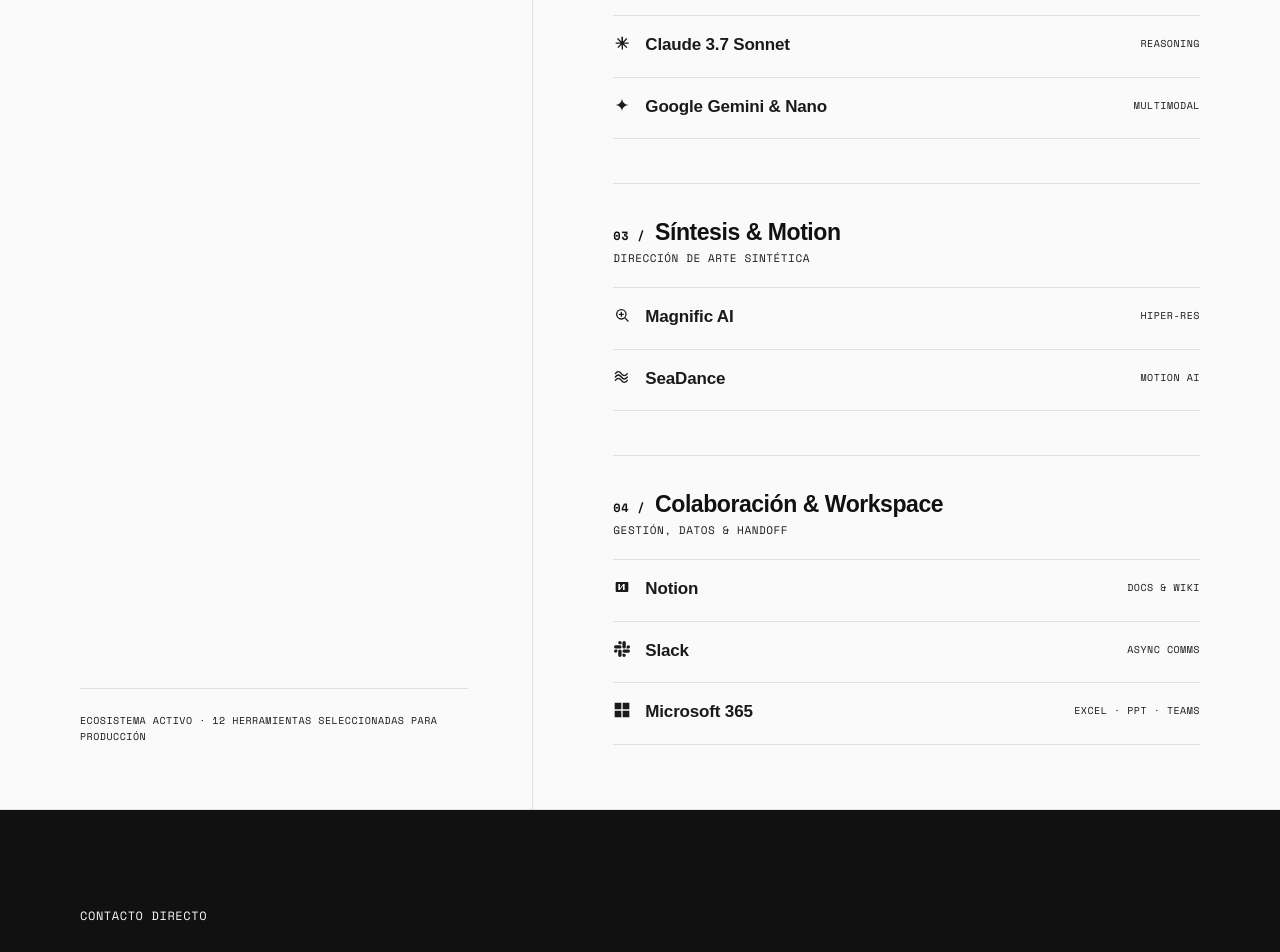
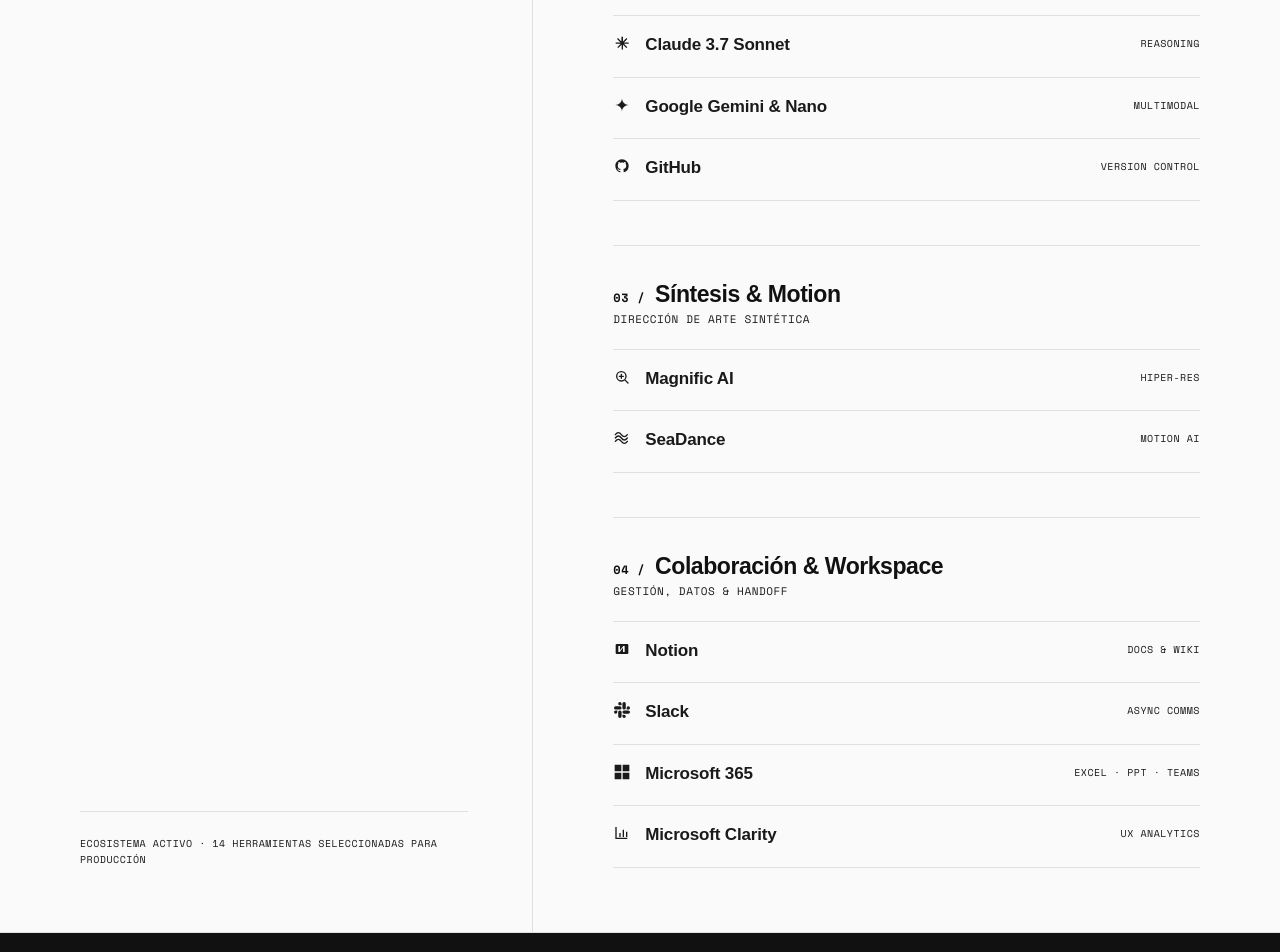
Before and after one commit to antonmojon/AcalerPortfolio, a React (Vite) app: page /about in a window 1280 px wide. Shown: the part 2360-3312 px from the top of the page. Built offline with nearby package versions, Linux system fonts and the light colour scheme; the HTML template or start-up script is replaced by a standard one; a web font is replaced by a local one.

Commit message:
feat(stack): add GitHub and Microsoft Clarity with custom SVG icons

```diff
--- a/src/context/LanguageContext.tsx
+++ b/src/context/LanguageContext.tsx
@@ -109,7 +109,7 @@
     'about.stack_title': 'La importancia del stack',
     'about.stack_manifesto_p1': 'El diseño no termina en el lienzo estático: vive en la interacción real, en los tokens y en el código vivo.',
     'about.stack_manifesto_p2': 'Articulo un flujo donde el craft visual, la lógica agéntica y la síntesis generativa multiplican la velocidad y la calidad de entrega de producto.',
-    'about.stack_meta': 'Ecosistema activo · 12 herramientas seleccionadas para producción',
+    'about.stack_meta': 'Ecosistema activo · 14 herramientas seleccionadas para producción',
     'about.cta_title': 'CREEMOS ALGO JUNTOS',
 
     // Contact
@@ -238,7 +238,7 @@
     'about.stack_title': 'The Importance of the Stack',
     'about.stack_manifesto_p1': 'Design does not end on the static canvas: it lives in real interaction, tokens, and living code.',
     'about.stack_manifesto_p2': 'I structure a workflow where visual craft, agentic reasoning, and generative synthesis accelerate velocity and elevate product delivery quality.',
-    'about.stack_meta': 'Active ecosystem · 12 tools curated for production',
+    'about.stack_meta': 'Active ecosystem · 14 tools curated for production',
     'about.cta_title': "LET'S BUILD SOMETHING",
 
     // Contact
@@ -367,7 +367,7 @@
     'about.stack_title': 'L’importance de la stack',
     'about.stack_manifesto_p1': 'Le design ne s’arrête pas au canevas statique : il s’anime dans l’interaction réelle, les tokens et le code vivant.',
     'about.stack_manifesto_p2': 'J’articule un workflow où le craft visuel, la logique agentique et la synthèse générative démultiplient la vitesse et la qualité de livraison.',
-    'about.stack_meta': 'Écosystème actif · 12 outils sélectionnés pour la production',
+    'about.stack_meta': 'Écosystème actif · 14 outils sélectionnés pour la production',
     'about.cta_title': 'CRÉONS ENSEMBLE',
 
     // Contact
@@ -622,6 +622,7 @@
         { name: 'Claude Code', tag: 'CLI Agent', focus: 'Agente autónomo en terminal' },
         { name: 'Claude 3.7 Sonnet', tag: 'Reasoning', focus: 'Heurísticas UX y arquitectura' },
         { name: 'Google Gemini & Nano', tag: 'Multimodal', focus: 'Inferencia contextual on-device' },
+        { name: 'GitHub', tag: 'Version Control', focus: 'Control de versiones, repositorios de tokens y sincronización de código UI' },
       ],
     },
     {
@@ -641,6 +642,7 @@
         { name: 'Notion', tag: 'Docs & Wiki', focus: 'Documentación de producto, especificaciones y design roadmap' },
         { name: 'Slack', tag: 'Async Comms', focus: 'Comunicación de equipo, canales de producto y feedback ágil' },
         { name: 'Microsoft 365', tag: 'Excel · PPT · Teams', focus: 'Excel (datos cuantitativos), PowerPoint (presentaciones ejecutivas) y Teams' },
+        { name: 'Microsoft Clarity', tag: 'UX Analytics', focus: 'Mapas de calor, grabaciones de sesión y telemetría de interacción' },
       ],
     },
   ],
@@ -664,6 +666,7 @@
         { name: 'Claude Code', tag: 'CLI Agent', focus: 'Autonomous terminal agent' },
         { name: 'Claude 3.7 Sonnet', tag: 'Reasoning', focus: 'UX heuristics and system architecture' },
         { name: 'Google Gemini & Nano', tag: 'Multimodal', focus: 'Contextual on-device inference' },
+        { name: 'GitHub', tag: 'Version Control', focus: 'Version control, token repositories, and code synchronization' },
       ],
     },
     {
@@ -683,6 +686,7 @@
         { name: 'Notion', tag: 'Docs & Wiki', focus: 'Product documentation, specs, and design roadmaps' },
         { name: 'Slack', tag: 'Async Comms', focus: 'Team communication, product channels, and rapid feedback' },
         { name: 'Microsoft 365', tag: 'Excel · PPT · Teams', focus: 'Excel (quantitative data), PowerPoint (executive decks), and Teams' },
+        { name: 'Microsoft Clarity', tag: 'UX Analytics', focus: 'Session heatmaps, recordings, and user interaction telemetry' },
       ],
     },
   ],
@@ -706,6 +710,7 @@
         { name: 'Claude Code', tag: 'CLI Agent', focus: 'Agent autonome dans le terminal' },
         { name: 'Claude 3.7 Sonnet', tag: 'Raisonnement', focus: 'Heuristiques UX et architecture' },
         { name: 'Google Gemini & Nano', tag: 'Multimodal', focus: 'Inférence contextuelle sur appareil' },
+        { name: 'GitHub', tag: 'Contrôle de Version', focus: 'Dépôts de code, synchronisation des tokens et CI/CD UI' },
       ],
     },
     {
@@ -725,6 +730,7 @@
         { name: 'Notion', tag: 'Docs & Wiki', focus: 'Documentation produit, spécifications et feuille de route' },
         { name: 'Slack', tag: 'Comms Asynchrones', focus: 'Communication d’équipe, canaux produit et retours agiles' },
         { name: 'Microsoft 365', tag: 'Excel · PPT · Teams', focus: 'Excel (analyse de données), PowerPoint (présentations) et Teams' },
+        { name: 'Microsoft Clarity', tag: 'Analytique UX', focus: 'Cartes thermiques, enregistrements de session et friction utilisateur' },
       ],
     },
   ],
--- a/src/pages/AboutPage.tsx
+++ b/src/pages/AboutPage.tsx
@@ -283,6 +283,21 @@
       <path d="M1 1h10v10H1V1zm12 0h10v10H13V1zM1 13h10v10H1V13zm12 0h10v10H13V13z" />
     </svg>
   ),
+  'Microsoft Clarity': (
+    <svg viewBox="0 0 24 24" width="16" height="16" fill="currentColor">
+      <path d="M4 19h16v2H2V3h2v16zm4-7h2v6H8v-6zm5-5h2v11h-2V7zm5 3h2v8h-2v-8z" />
+    </svg>
+  ),
+  Clarity: (
+    <svg viewBox="0 0 24 24" width="16" height="16" fill="currentColor">
+      <path d="M4 19h16v2H2V3h2v16zm4-7h2v6H8v-6zm5-5h2v11h-2V7zm5 3h2v8h-2v-8z" />
+    </svg>
+  ),
+  GitHub: (
+    <svg viewBox="0 0 24 24" width="16" height="16" fill="currentColor">
+      <path fillRule="evenodd" clipRule="evenodd" d="M12 2C6.477 2 2 6.484 2 12.017c0 4.425 2.865 8.18 6.839 9.504.5.092.682-.217.682-.483 0-.237-.008-.868-.013-1.703-2.782.605-3.369-1.343-3.369-1.343-.454-1.158-1.11-1.466-1.11-1.466-.908-.62.069-.608.069-.608 1.003.07 1.53 1.032 1.53 1.032.892 1.53 2.341 1.088 2.91.832.092-.647.35-1.088.636-1.338-2.22-.253-4.555-1.113-4.555-4.951 0-1.093.39-1.988 1.029-2.688-.103-.253-.446-1.272.098-2.65 0 0 .84-.27 2.75 1.026A9.564 9.564 0 0112 6.844c.85.004 1.705.115 2.504.337 1.909-1.296 2.747-1.027 2.747-1.027.546 1.379.202 2.398.1 2.651.64.7 1.028 1.595 1.028 2.688 0 3.848-2.339 4.695-4.566 4.943.359.309.678.92.678 1.855 0 1.338-.012 2.419-.012 2.747 0 .268.18.58.688.482A10.019 10.019 0 0022 12.017C22 6.484 17.522 2 12 2z" />
+    </svg>
+  ),
   'Claude Code': (
     <svg viewBox="0 0 24 24" width="16" height="16" fill="none" stroke="currentColor" strokeWidth="2" strokeLinecap="round" strokeLinejoin="round">
       <polyline points="4 17 10 11 4 5" />
@@ -529,6 +544,7 @@
       { name: 'Claude Code', tag: 'CLI Agent', focus: 'Agente autónomo en terminal' },
       { name: 'Claude 3.7 Sonnet', tag: 'Reasoning', focus: 'Heurísticas UX y arquitectura' },
       { name: 'Google Gemini & Nano', tag: 'Multimodal', focus: 'Inferencia contextual on-device' },
+      { name: 'GitHub', tag: 'Version Control', focus: 'Control de versiones, repositorios de tokens y sincronización de código UI' },
     ],
   },
   {
@@ -548,6 +564,7 @@
       { name: 'Notion', tag: 'Docs & Wiki', focus: 'Documentación de producto, especificaciones y design roadmap' },
       { name: 'Slack', tag: 'Async Comms', focus: 'Comunicación de equipo, canales de producto y feedback ágil' },
       { name: 'Microsoft 365', tag: 'Excel · PPT · Teams', focus: 'Excel (datos cuantitativos), PowerPoint (presentaciones ejecutivas) y Teams' },
+      { name: 'Microsoft Clarity', tag: 'UX Analytics', focus: 'Mapas de calor, grabaciones de sesión y telemetría de interacción' },
     ],
   },
 ];
```
